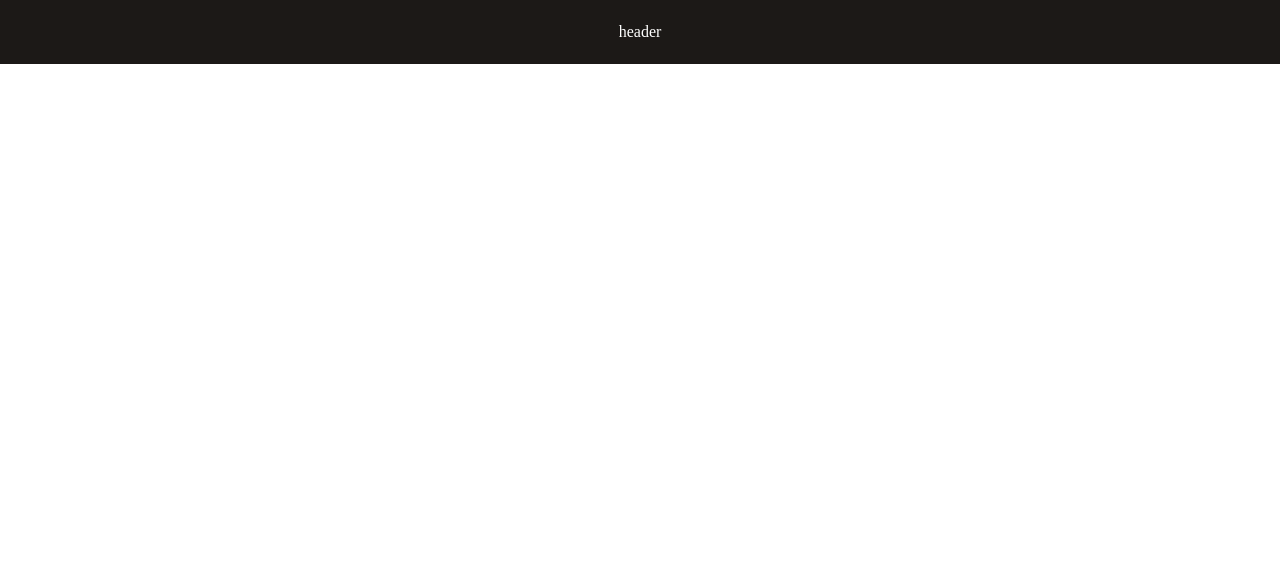
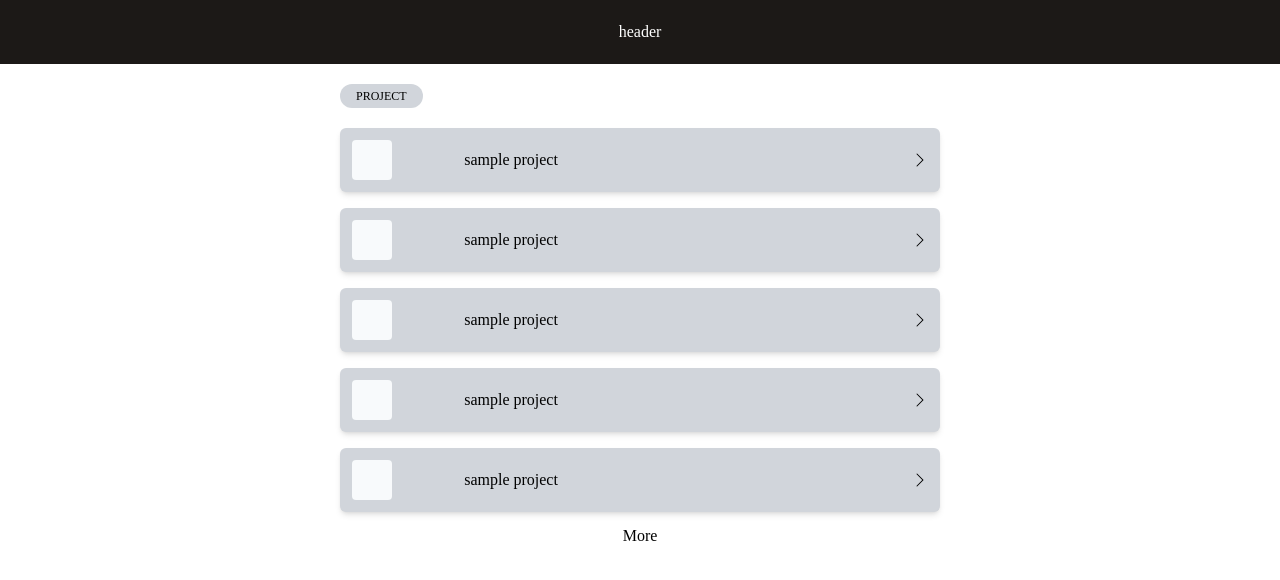
Before and after one commit to Konippi/ants, a React (Vite) app in the folder frontend/: page / in a window 1280 px wide. Shown: the top 580 px of the page. Built offline with nearby package versions, Linux system fonts and the light colour scheme.

Commit message:
create project frontend

```diff
--- a/frontend/package.json
+++ b/frontend/package.json
@@ -17,9 +17,9 @@
   },
   "dependencies": {
     "@openapitools/openapi-generator-cli": "^2.5.1",
-    "bootstrap-icons": "^1.9.1",
     "react": "^18.2.0",
     "react-dom": "^18.2.0",
+    "react-icons": "^4.4.0",
     "react-router-dom": "^6.3.0",
     "sass": "^1.54.5"
   },
--- /dev/null
+++ b/frontend/src/components/atoms/BaseTitle.tsx
@@ -0,0 +1,14 @@
+import {FC, memo} from "react";
+
+type Props = {
+    title: string;
+}
+
+const BaseTitle: FC<Props> = memo(function baseTitle(props: Props) {
+    const {title} = props;
+    return (
+        <h2 className="px-4 py-1.5 rounded-xl leading-none bg-gray-300 w-fit text-xs">{title}</h2>
+    );
+});
+
+export default BaseTitle;
--- /dev/null
+++ b/frontend/src/components/atoms/ImageIcon.tsx
@@ -0,0 +1,14 @@
+import {FC, memo} from "react";
+
+type Props = {
+    image: string;
+}
+
+const ImageIcon: FC<Props> = memo(function imageIcon(props: Props) {
+    const {image} = props;
+    return (
+        <div className="w-10 h-10 rounded bg-slate-50"></div>
+    );
+});
+
+export default ImageIcon;
--- a/frontend/src/components/atoms/index.ts
+++ b/frontend/src/components/atoms/index.ts
@@ -0,0 +1,2 @@
+export {default as ImageIcon} from "./ImageIcon";
+export {default as BaseTitle} from "./BaseTitle";
--- /dev/null
+++ b/frontend/src/components/molecules/ProjectListItem.tsx
@@ -0,0 +1,26 @@
+import {FC, memo} from "react";
+import { ImageIcon } from "../atoms";
+import { BsChevronRight } from "react-icons/bs";
+
+type Props = {
+    item: number;
+}
+
+const ProjectListItem: FC<Props> = memo(function projectListItem(props: Props) {
+    const {item} = props;
+    return (
+      <div className="shadow-md hover:shadow-none bg-gray-300 hover:bg-gray-200 w-full flex space-x-3 items-center px-3 py-3 rounded-md mb-4">
+        <div className="w-[8%]">
+            <ImageIcon image="sample"/>
+        </div>
+        <div className="w-[84%]">
+            <h2 className="ml-14">sample project</h2>
+        </div>
+        <div className="w-[8%] flex justify-end">
+            <BsChevronRight/>
+        </div>
+      </div>
+    );
+});
+
+export default ProjectListItem;
--- a/frontend/src/components/molecules/index.ts
+++ b/frontend/src/components/molecules/index.ts
@@ -0,0 +1 @@
+export {default as ProjectListItem} from "./ProjectListItem";
--- /dev/null
+++ b/frontend/src/components/organisms/HomeProject.tsx
@@ -0,0 +1,22 @@
+import {FC, memo} from "react";
+import { ProjectList } from "../organisms";
+import {Link} from "react-router-dom";
+import { BaseTitle } from "../atoms";
+
+type Props = {
+    items: Array<number>;
+}
+
+const HomeProject: FC<Props> = memo(function homeProject(props: Props) {
+    const {items} = props;
+    return (
+        <div className="flex justify-center flex-col w-[600px] mx-auto my-5">
+            <BaseTitle title="PROJECT" />
+            <div className="mt-5" />
+            <ProjectList items={items} />
+            <Link to={"/project"} className="w-fit mx-auto">More</Link>
+        </div>
+    );
+});
+
+export default HomeProject;
--- /dev/null
+++ b/frontend/src/components/organisms/ProjectList.tsx
@@ -0,0 +1,17 @@
+import {FC, memo} from "react";
+import { ProjectListItem } from "../molecules";
+
+type Props = {
+    items: Array<number>;
+}
+
+const ProjectList: FC<Props> = memo(function projectList(props: Props) {
+    const {items} = props;
+    return (
+        <div className="max-w-full flex justify-center flex-wrap">
+            {items.map(e => <ProjectListItem item={1} />)}
+        </div>
+    );
+});
+
+export default ProjectList;
--- a/frontend/src/components/organisms/index.ts
+++ b/frontend/src/components/organisms/index.ts
@@ -1 +1,3 @@
 export {default as Header} from "./layout/Header";
+export {default as ProjectList} from "./ProjectList";
+export {default as HomeProject} from "./HomeProject";
--- a/frontend/src/components/organisms/layout/Header.tsx
+++ b/frontend/src/components/organisms/layout/Header.tsx
@@ -3,8 +3,11 @@ import {FC, memo} from "react";
 const Header: FC = memo(function Header() {
 
     return (
-        <header className="fixed w-full h-16 bg-stone-900 text-white text-center flex items-center justify-center">
-            header
+        <header>
+            <div className="fixed w-full h-16 bg-stone-900 text-white text-center flex items-center justify-center top-0">
+                header
+            </div>
+            <div className="h-16"></div>
         </header>
     );
 });
--- a/frontend/src/components/pages/Home.tsx
+++ b/frontend/src/components/pages/Home.tsx
@@ -1,8 +1,11 @@
 import {FC} from "react";
+import { HomeProject } from "../organisms";
 
 const Home: FC = () => {
     return (
-        <></>
+        <>
+            <HomeProject items={[0,1,2,3,4]} />
+        </>
     );
 }
 
```
Also changed, not shown: 1 other file (tests, documents, lock files or other folders).
